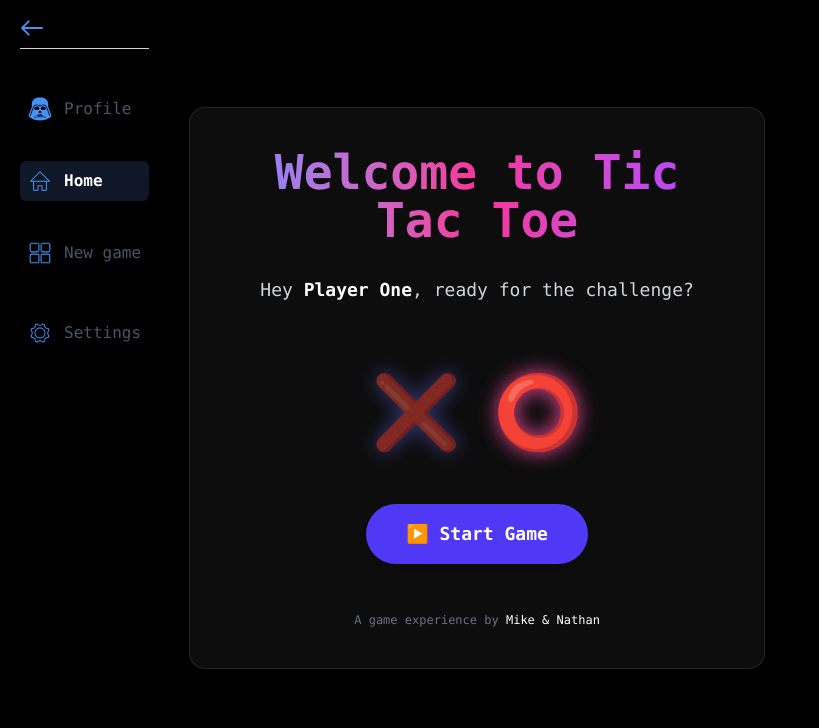
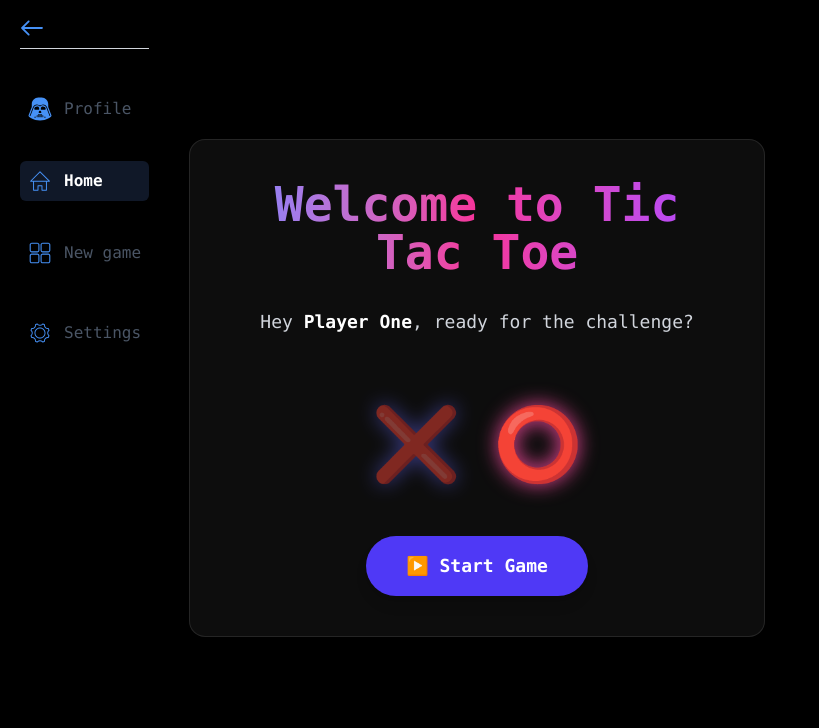
Before and after one commit to Mikeprogrammer973/tic-tac-toe, a plain HTML site: page index.html in a window 1280 px wide. Shown: the part 72-800 px from the top of the page, without its empty margins (0-819 px from the left). Drawn offline with nearby package versions, Linux system fonts and the light colour scheme.

Commit message:
Update index.html

```diff
--- a/index.html
+++ b/index.html
@@ -11,7 +11,7 @@
 
 <body class="font-mono bg-black">
     <!-- EN-TÊTE -->
-    <header class="shadow-md">
+    <header class="shadow-md z-50">
         <div id="logo-container">
             <img id="logo" src="./assets/images/favicon.png" alt="logo">
             <h1 class="hidden sm:flex bg-clip-text text-transparent" id="title"> Tic tac toe </h1>
@@ -19,7 +19,7 @@
     </header>
 
     <!-- PAGE BODY -->
-    <main class="min-h-screen">
+    <main class="min-h-screen z-40">
         <!-- MENU -->
         <aside x-data="{mno_open : true}" class="min-h-screen p-5" id="menu-container">
             <div class="mb-10 border-b-1 border-gray-300 py-2 flex justify-left">
@@ -150,12 +150,6 @@
                 class="px-10 py-4 rounded-full text-white bg-indigo-600 hover:bg-indigo-500 transition shadow-lg hover:shadow-indigo-500/50 font-semibold text-lg">
                     ▶️ Start Game
                 </button>
-
-                <p class="text-xs text-gray-500 pt-4">A game experience by <span class="text-white font-medium">
-                    <a href="https://github.com/Mikeprogrammer973">Mike</a>
-                    &
-                    <a href="https://github.com/ibrangonathan">Nathan</a>
-                </span></p>
             </div>
 
             <!-- AUTH FORM -->
```
